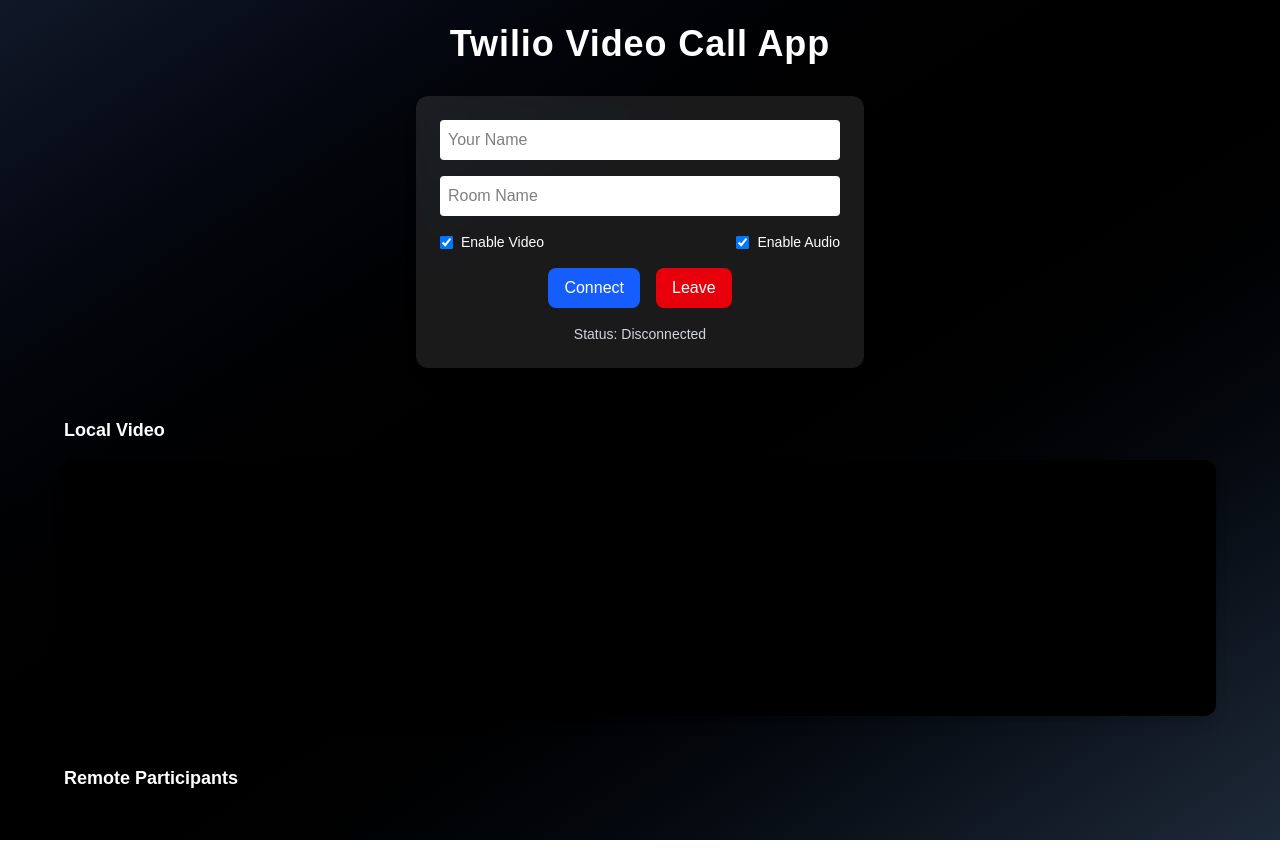
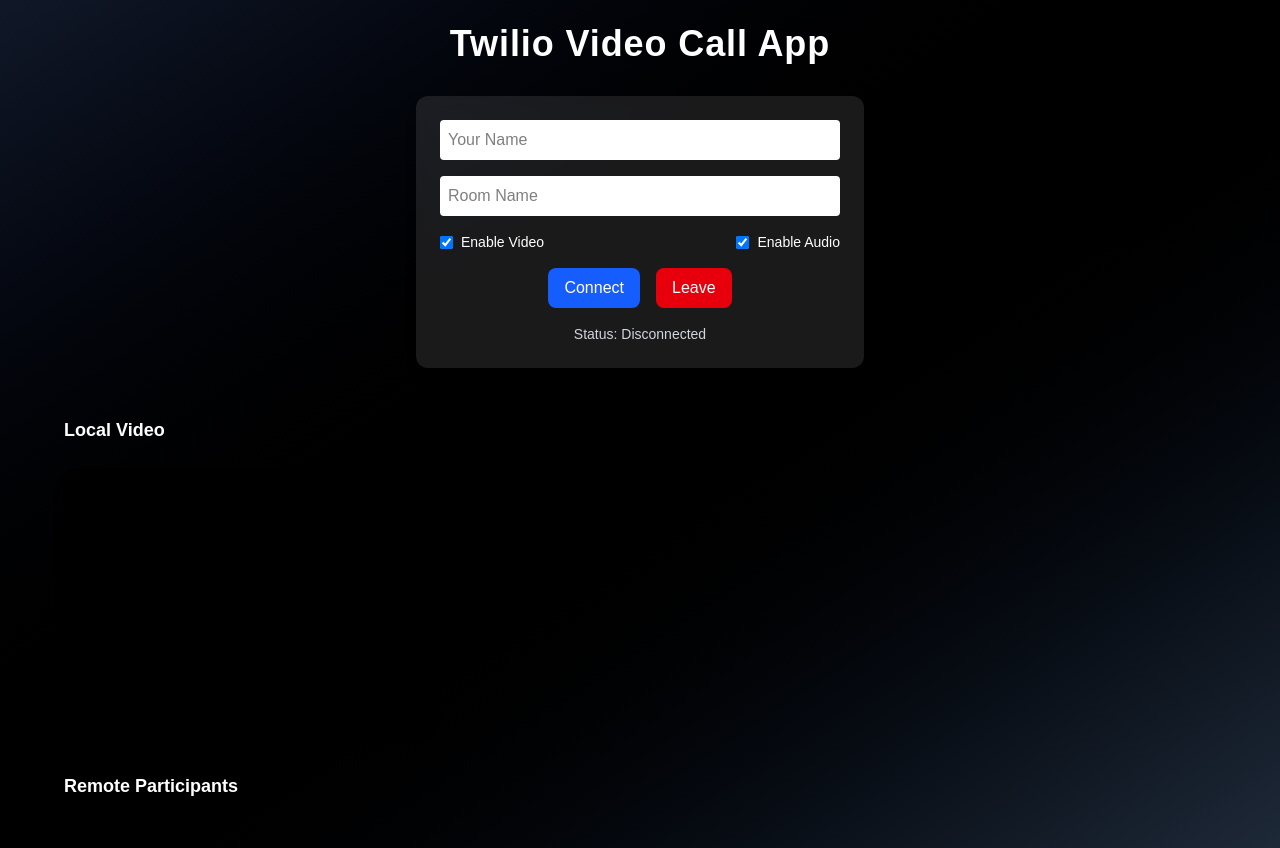
Before and after one commit to malikhub123/video-app, a Next.js app in the folder client/: page / in a window 1280 px wide. Built offline with nearby package versions, Linux system fonts and the light colour scheme.

Commit message:
Final UI improvement - uniform video grid layout

```diff
--- a/client/app/page.tsx
+++ b/client/app/page.tsx
@@ -242,11 +242,14 @@
 
       {/* Local Video */}
       <div className="mt-12 w-full max-w-6xl">
-        <h2 className="mb-4 text-lg font-semibold">Local Video</h2>
-        <div
-          ref={localVideoRef}
-          className="w-full h-64 bg-black rounded-xl overflow-hidden shadow-lg"
-        ></div>
+        <h2 className="mb-6 text-lg font-semibold">Local Video</h2>
+
+        <div className="grid grid-cols-1 sm:grid-cols-2 md:grid-cols-3 gap-6">
+          <div
+            ref={localVideoRef}
+            className="relative w-full h-64 bg-black rounded-xl overflow-hidden shadow-lg"
+          ></div>
+        </div>
       </div>
 
       {/* Remote Videos */}
```
